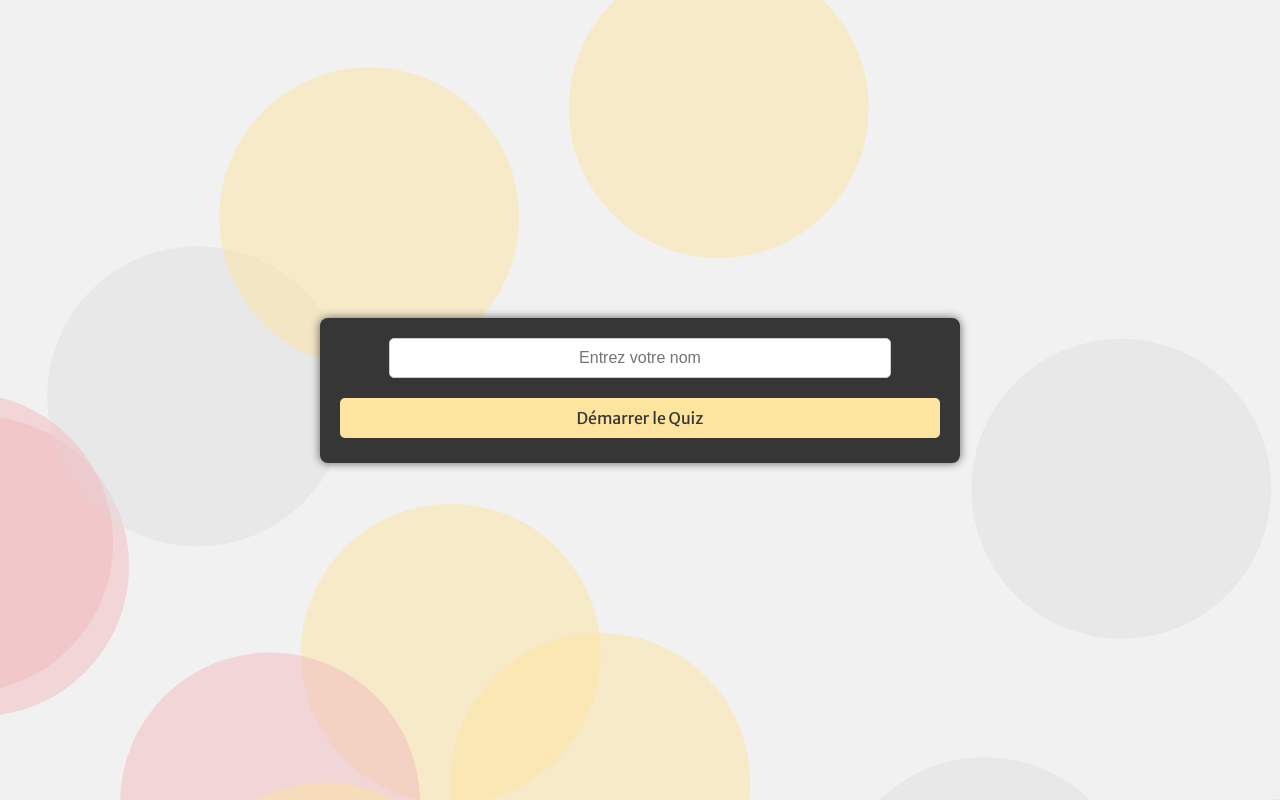
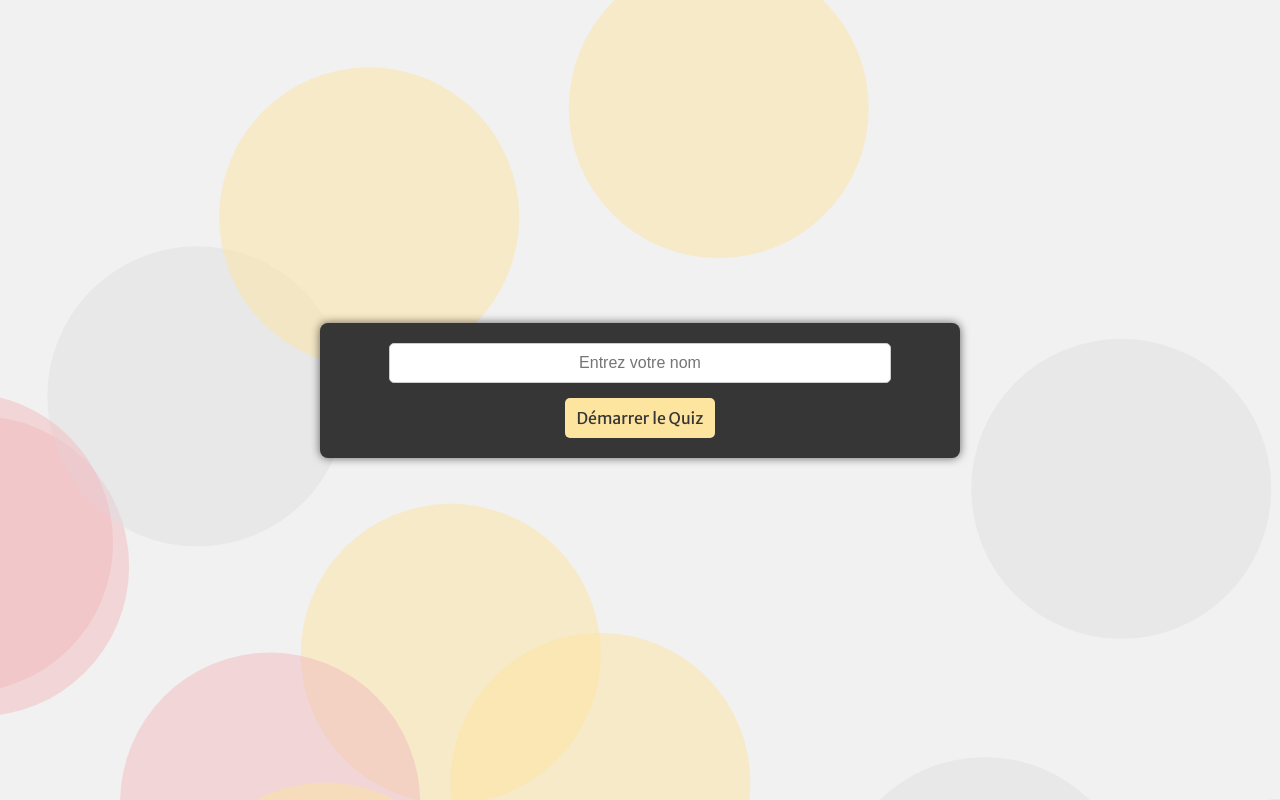
Before and after one commit to nitramlam/animquizz, a plain HTML site: page index.html in a window 1280 px wide. Drawn offline with nearby package versions, Linux system fonts and the light colour scheme; no server answers.

Commit message:
retouches bouton start

```diff
--- a/styles.css
+++ b/styles.css
@@ -35,8 +35,8 @@ body {
 }
 
 #start-button {
-    width: 100%;
-    padding: 10px 20px;
+    width: 25%;
+    margin: 0 auto;
     font-size: 16px;
     background-color: #FDE49F;
     color: #363636;
```
